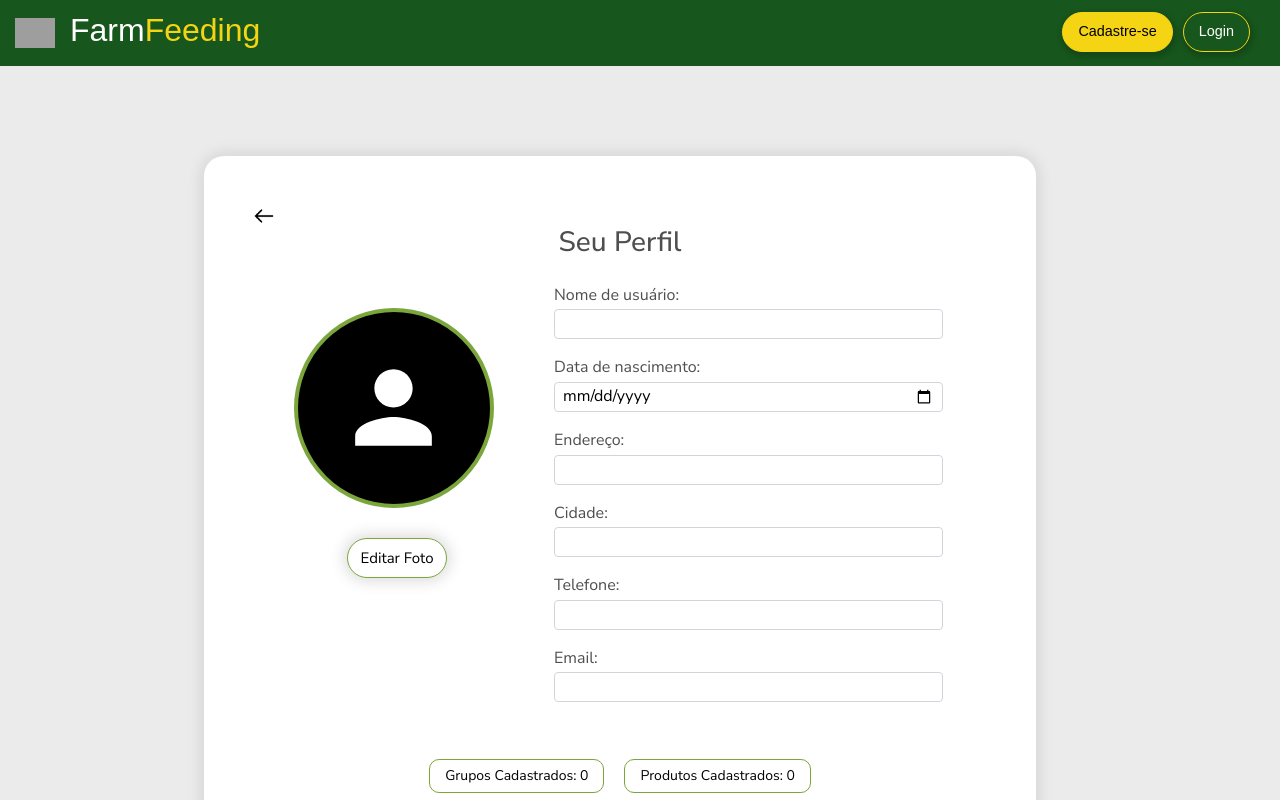
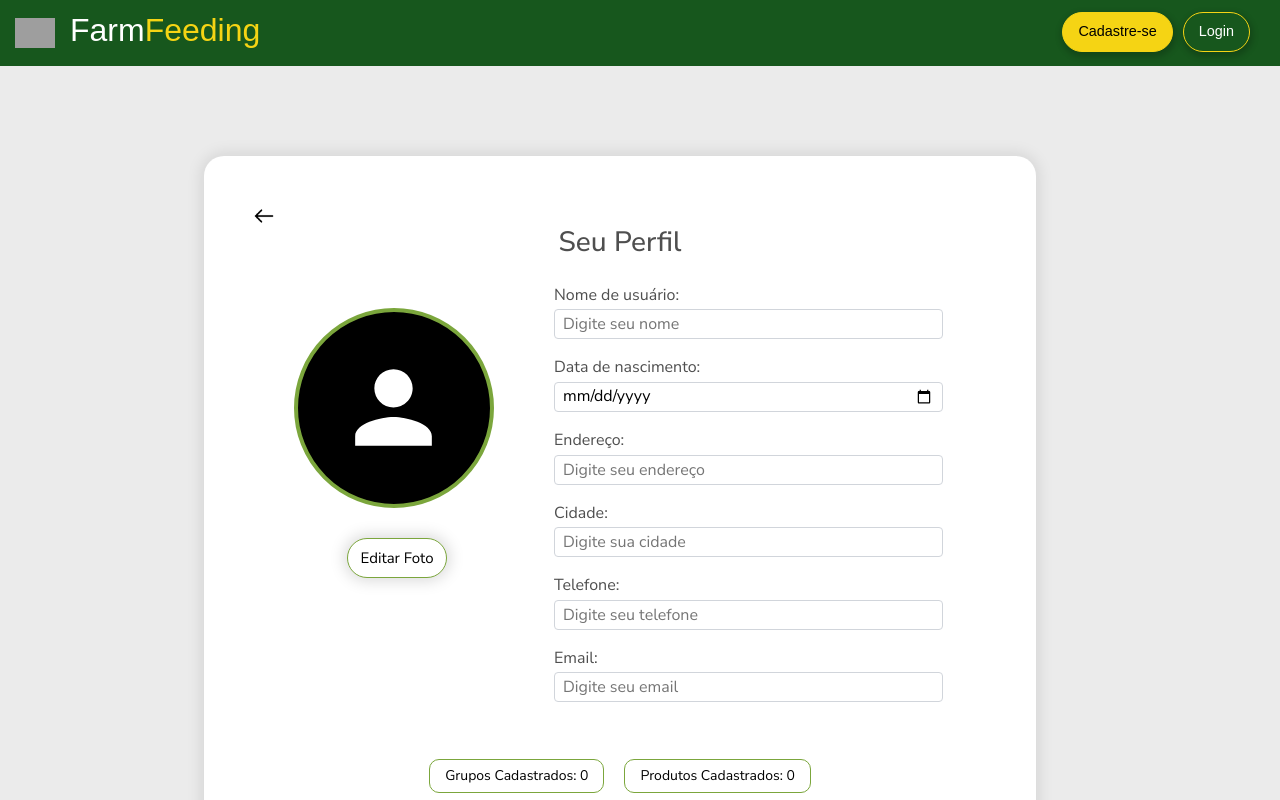
Before and after one commit to EsterRS7/FarmFeeding_Venturus, a React (Vite) app in the folder ProjetoVenturus/vite-project/: page /Perfil in a window 1280 px wide. Shown: the top 800 px of the page. Built offline with nearby package versions, Linux system fonts and the light colour scheme; no server answers; grey boxes are pictures that could not be loaded; a web font is replaced by a local one.

Commit message:
consertando o perfil
consertando as informações puxadas pelo perfil

```diff
--- a/ProjetoVenturus/vite-project/src/Router.jsx
+++ b/ProjetoVenturus/vite-project/src/Router.jsx
@@ -11,7 +11,7 @@ const Router = () => {
           <Route index element={<PagIncial />} />
           <Route path="login" element={<Login />} />
           <Route path="cadastra-se" element={<Cadastrar />} />
-          <Route path="Perfil" element={<PagPerfil/>} />
+          <Route path="Perfil" element={<PagPerfil />} />
           <Route path="dashboard" element={<Dashboard />} />
           <Route path="produtos/:grupoId" element={<Produtoscad />} />
         </Route>
--- a/ProjetoVenturus/vite-project/src/pages/Perfil/pagperfil.jsx
+++ b/ProjetoVenturus/vite-project/src/pages/Perfil/pagperfil.jsx
@@ -1,7 +1,7 @@
 import { useState, useRef, useEffect, useContext } from 'react';
 import { AuthContext } from '../../Context/AuthContext';
 import style from './pagperfil.module.css';
-import { db } from '../../services/firebase'; // Importa o Firestore
+import { db } from '../../services/firebase';
 import { doc, setDoc, getDoc, collection, query, where, onSnapshot } from 'firebase/firestore';
 import axios from 'axios';
 import { Link } from 'react-router-dom';
@@ -31,8 +31,6 @@ const uploadToCloudinary = async (file) => {
     throw new Error(`Erro ao fazer upload para o Cloudinary: ${errorMessage}`);
   }
 };
-
-
 
 const PagPerfil = () => {
   const { usuario } = useContext(AuthContext);
@@ -218,9 +216,7 @@ const PagPerfil = () => {
 
   return (
     <div className={style.Perfil}>
-
       <div className={style.containerPai}>
-
         <div className={style.voltar}>
           <Link to="/">
             <img src='./public/volta.png' alt="Voltar" className={style.btnVoltar}/>
@@ -230,13 +226,11 @@ const PagPerfil = () => {
 
         <div className={style.containerFilho}>
           <div className={style.photoContainer}>
-
             {previewImage ? (
               <img src={previewImage} alt="Pré-visualização" className={style.previewImage} />
             ) : (
               <div className={style.photoIcon}></div>
             )}
-
             <input
               type="file"
               name="foto"
@@ -250,8 +244,6 @@ const PagPerfil = () => {
             </div>
           </div>
 
-
-
           <form className={style.DadosPerfil}>
             <div className={style.groupinput}>
               <p>Nome de usuário:</p>
@@ -259,6 +251,7 @@ const PagPerfil = () => {
                 type="text"
                 name="Nome"
                 className={style.input1}
+                placeholder="Digite seu nome"
                 value={formData.Nome}
                 onChange={handleInputChange}
                 onBlur={handleInputBlur}
@@ -269,6 +262,7 @@ const PagPerfil = () => {
                 type="date"
                 name="DataNasc"
                 className={style.input1}
+                placeholder="Selecione sua data de nascimento"
                 value={formData.DataNasc}
                 onChange={handleInputChange}
                 onBlur={handleInputBlur}
@@ -279,6 +273,7 @@ const PagPerfil = () => {
                 type="text"
                 name="Endereco"
                 className={style.input1}
+                placeholder="Digite seu endereço"
                 value={formData.Endereco}
                 onChange={handleInputChange}
                 onBlur={handleInputBlur}
@@ -289,6 +284,7 @@ const PagPerfil = () => {
                 type="text"
                 name="Cidade"
                 className={style.input2}
+                placeholder="Digite sua cidade"
                 value={formData.Cidade}
                 onChange={handleInputChange}
                 onBlur={handleInputBlur}
@@ -299,6 +295,7 @@ const PagPerfil = () => {
                 type="tel"
                 name="Telefone"
                 className={style.input2}
+                placeholder="Digite seu telefone"
                 value={formData.Telefone}
                 onChange={handleInputChange}
                 onBlur={handleInputBlur}
@@ -309,6 +306,7 @@ const PagPerfil = () => {
                 type="email"
                 name="Email"
                 className={style.inputEmail}
+                placeholder="Digite seu email"
                 value={formData.Email}
                 onChange={handleInputChange}
                 onBlur={handleInputBlur}
@@ -326,7 +324,6 @@ const PagPerfil = () => {
           </div>
         </div>
       </div>
-
     </div>
   );
 };
```
